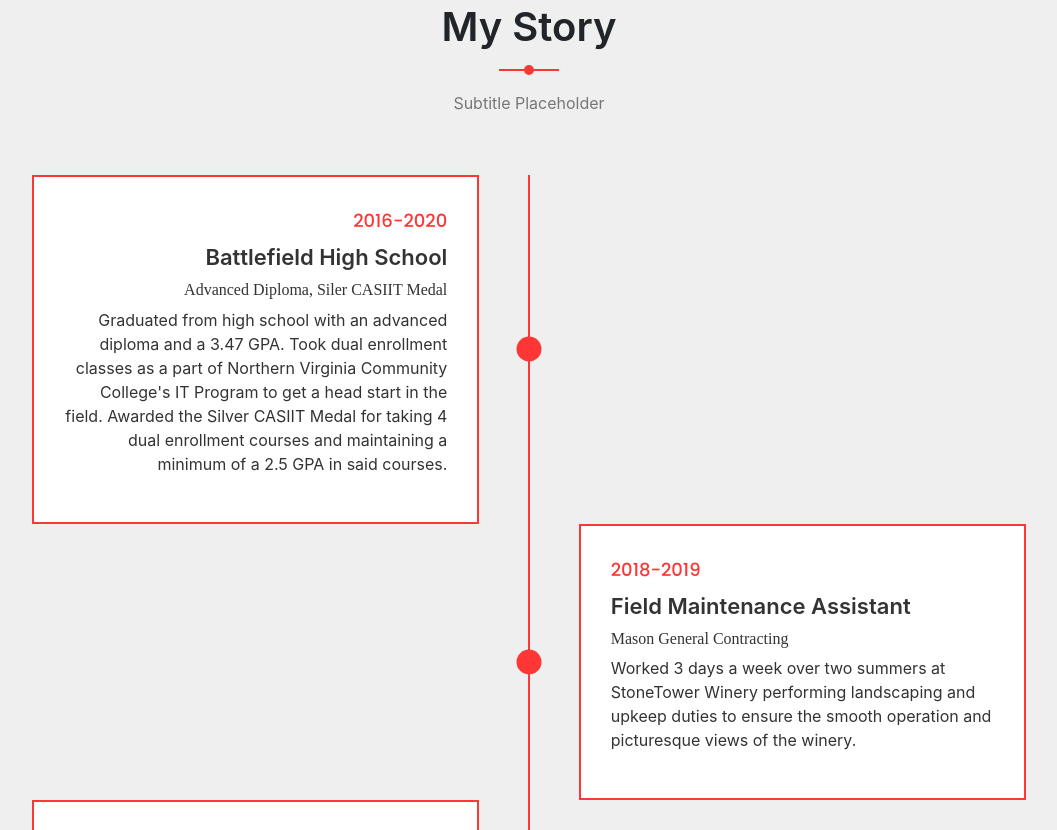
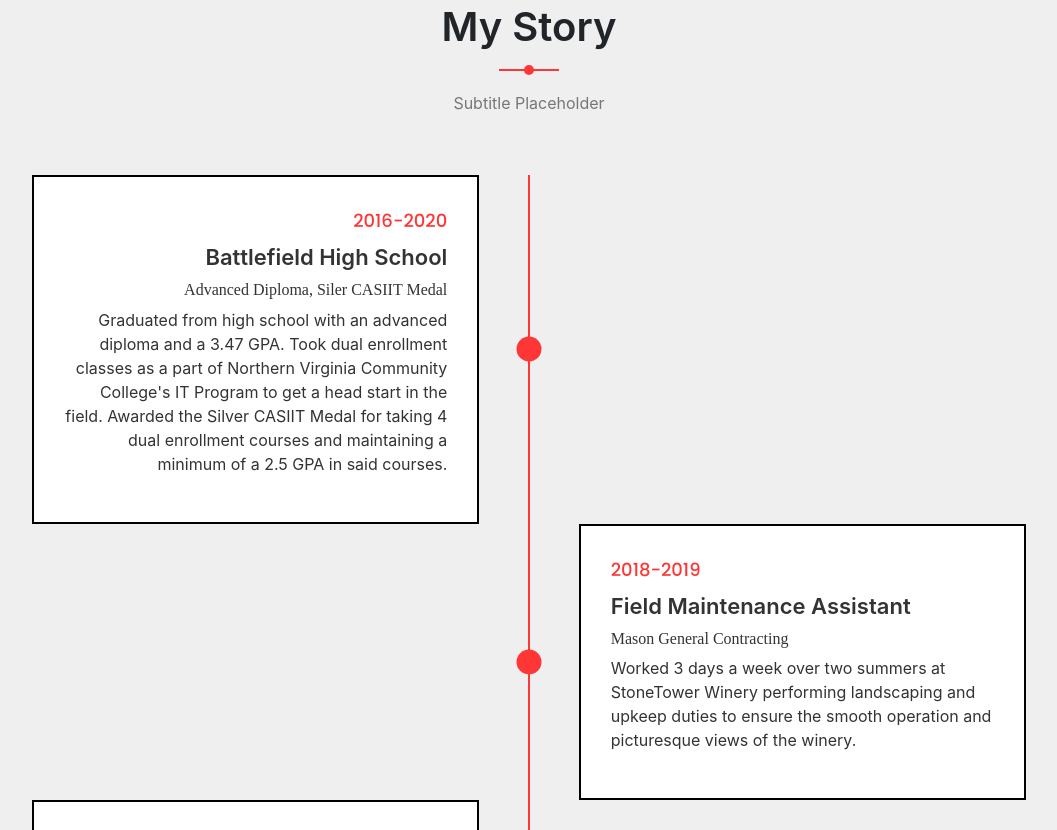
Before and after one commit to hudso2tj/hudso2tj.github.io, a plain HTML site: page index.html in a window 1280 px wide. Shown: the part 598-1428 px from the top of the page, without its empty margins (111-1168 px from the left). Drawn offline with nearby package versions, Linux system fonts and the light colour scheme; a script that the page names is missing; a web font is replaced by a local one.

Commit message:
Update index.html

```diff
--- a/index.html
+++ b/index.html
@@ -340,7 +340,7 @@ ul.timeline-list li {
 	display: table;
 }
 .timeline_content {
-	border: 2px solid #ff3636;
+	border: 2px solid #000;
 	background-color:#fff
 }
 ul.timeline-list li .timeline_content {
@@ -488,7 +488,7 @@ ul.timeline-list li:before {
                         <div class="timeline_content">
                         <span>2025-Present</span>
                            <h4>Security Officer</h4>
-				<h6>Securitas</h6>
+			   <h6>Securitas</h6>
                            <p>Enforced physical security protocols to safeguard critical infrastructure and digital assets at a Microsoft datacenter.</p>
                         </div>
                      </li>
```
